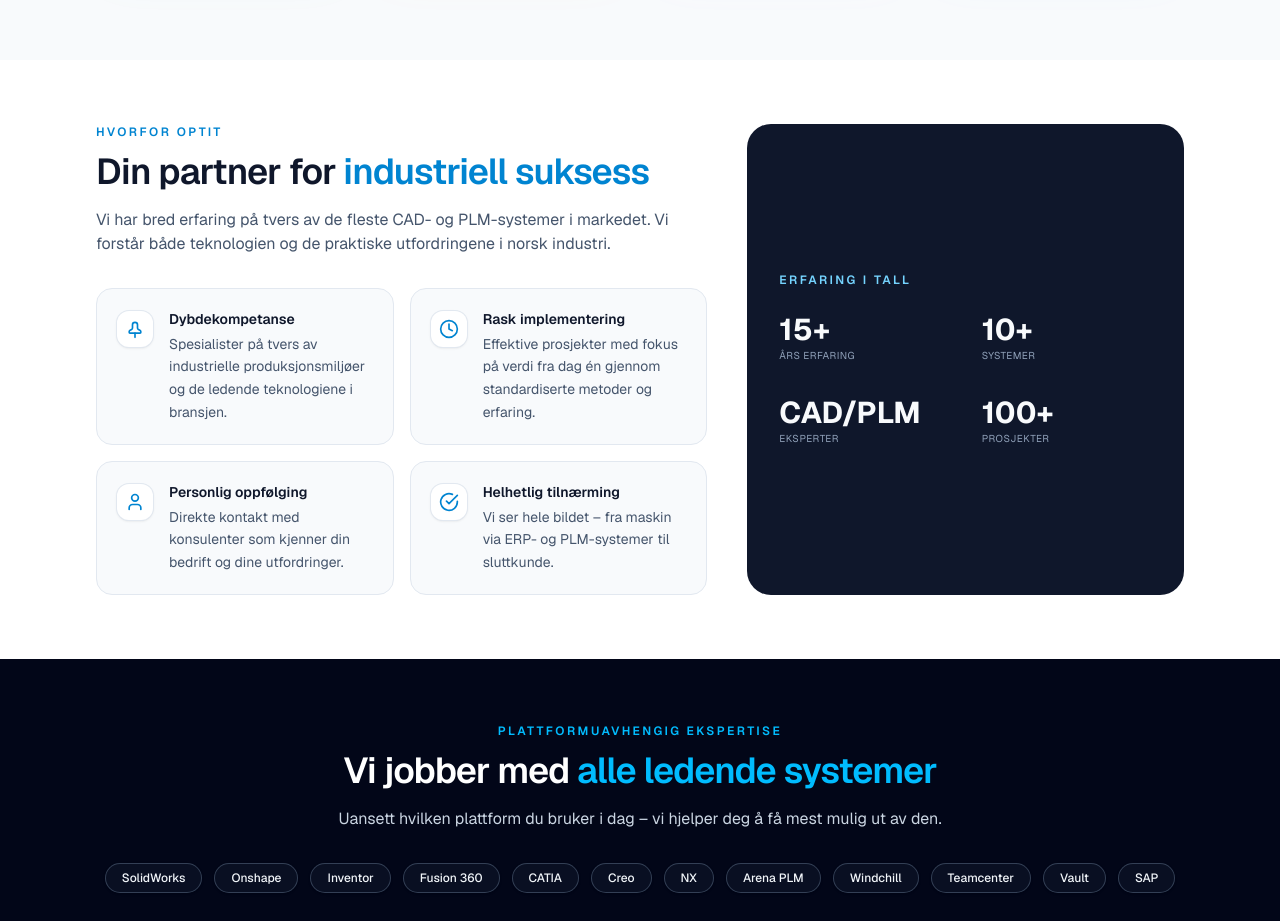
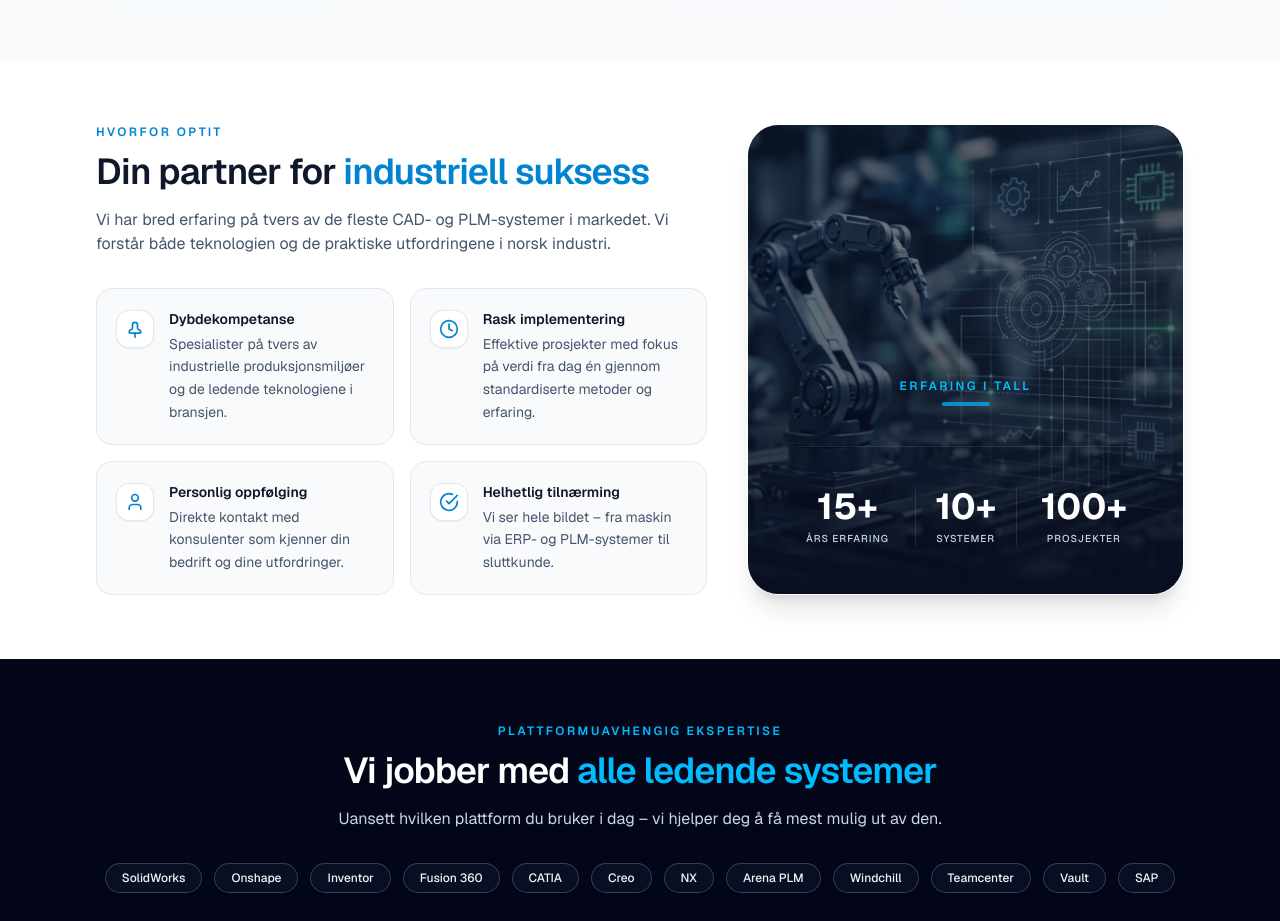
Before and after one commit to andreLouisK/OptIt, a Next.js app: page / in a window 1280 px wide. Shown: the part 1280-2201 px from the top of the page. Built offline with nearby package versions, Linux system fonts and the light colour scheme.

Commit message:
endret bilde for statistikk på hjem side

```diff
--- a/src/components/sections/WhyOptItSection.tsx
+++ b/src/components/sections/WhyOptItSection.tsx
@@ -22,6 +22,8 @@ const points = [
     icon: "check-circle",
   },
 ] as const;
+
+import Image from "next/image";
 
 export function WhyOptItSection() {
   // Felles props med 'as const' løser TypeScript-feilen på strokeLinecap/strokeLinejoin
@@ -99,28 +101,52 @@ export function WhyOptItSection() {
           </div>
         </div>
 
-        {/* Høyre kolonne: Statistikk (beholdt fra forrige steg) */}
-        <div className="flex flex-col justify-center rounded-3xl bg-slate-900 p-8 text-slate-50">
-          <div className="space-y-6">
-            <p className="text-xs font-semibold uppercase tracking-[0.2em] text-sky-300">
+        {/* Høyre kolonne: Statistikk */}
+<div className="relative flex min-h-[400px] flex-col overflow-hidden rounded-[2rem] border border-white/5 shadow-xl group">
+
+  {/* Bakgrunnsbilde */}
+  <div className="absolute inset-0 z-0">
+    <Image
+      src="/images/hjem/hjem-statistikk.png" // Sørg for at filen ligger i public/images/hjem/
+      alt="OptIT Erfaring i tall"
+      fill
+      priority // Legg til denne siden bildet er høyt oppe på siden
+      className="object-cover transition-transform duration-700 group-hover:scale-110"
+      sizes="(max-width: 768px) 100vw, 50vw"
+    />
+    {/* Gradient overlay - justert for bedre kontrast */}
+    <div className="absolute inset-0 bg-slate-950/50 transition-colors duration-500 group-hover:bg-slate-950/40" />
+  </div>
+
+  {/* Innhold */}
+  <div className="relative z-10 flex h-full flex-col justify-end p-8 text-center md:p-12">
+    <div className="mb-10">
+      <p className="text-xs font-semibold uppercase tracking-[0.2em] text-sky-400 drop-shadow-sm">
         Erfaring i tall
       </p>
-            <div className="grid grid-cols-2 gap-8">
-              <div>
-                <p className="text-3xl font-bold">15+</p>
-                <p className="text-[10px] uppercase tracking-wider text-slate-400">Års erfaring</p>
+      <div className="mx-auto mt-2 h-1 w-12 rounded-full bg-sky-500/80" />
     </div>
-              <div>
-                <p className="text-3xl font-bold">10+</p>
-                <p className="text-[10px] uppercase tracking-wider text-slate-400">Systemer</p>
+
+    <div className="grid grid-cols-3 gap-2 border-t border-white/10 pt-10 md:gap-4">
+      <div className="space-y-1">
+        <p className="text-2xl font-bold text-white md:text-4xl">15+</p>
+        <p className="text-[10px] font-medium uppercase tracking-widest text-slate-300">
+          Års erfaring
+        </p>
       </div>
-              <div>
-                <p className="text-3xl font-bold">CAD/PLM</p>
-                <p className="text-[10px] uppercase tracking-wider text-slate-400">Eksperter</p>
+
+      <div className="space-y-1 border-x border-white/10">
+        <p className="text-2xl font-bold text-white md:text-4xl">10+</p>
+        <p className="text-[10px] font-medium uppercase tracking-widest text-slate-300">
+          Systemer
+        </p>
       </div>
-              <div>
-                <p className="text-3xl font-bold">100+</p>
-                <p className="text-[10px] uppercase tracking-wider text-slate-400">Prosjekter</p>
+
+      <div className="space-y-1">
+        <p className="text-2xl font-bold text-white md:text-4xl">100+</p>
+        <p className="text-[10px] font-medium uppercase tracking-widest text-slate-300">
+          Prosjekter
+        </p>
       </div>
     </div>
   </div>
```
Also changed, not shown: Deploy.txt, public/images/hjem/hjem-statistikk.png (added). Lines whose indentation alone changed are shown as unchanged.
